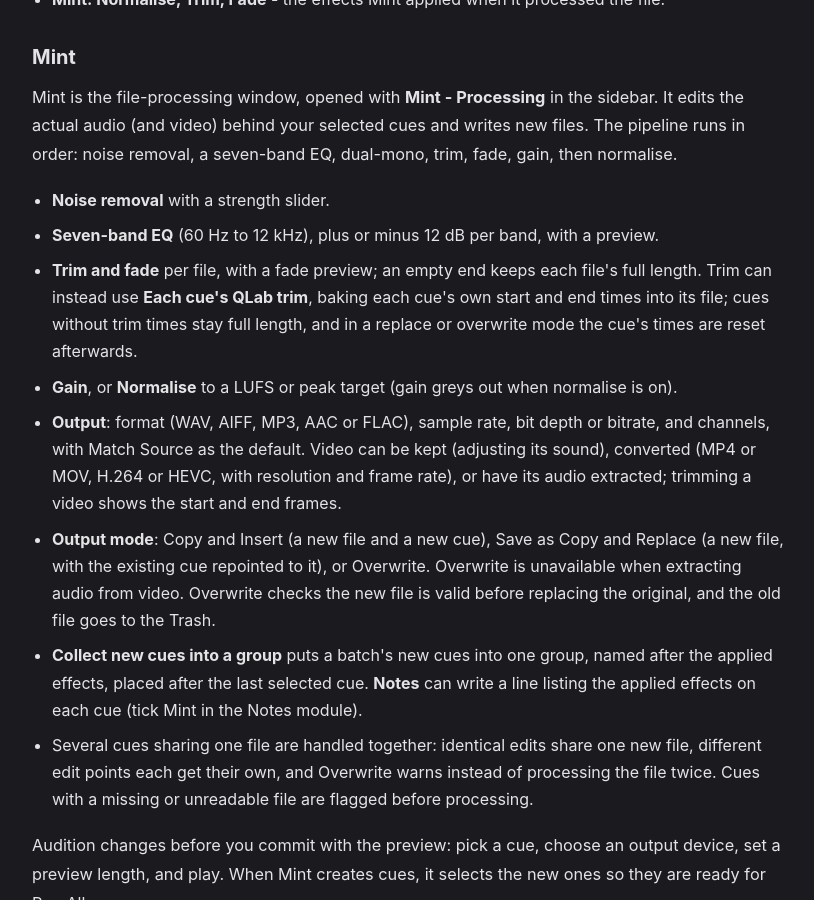
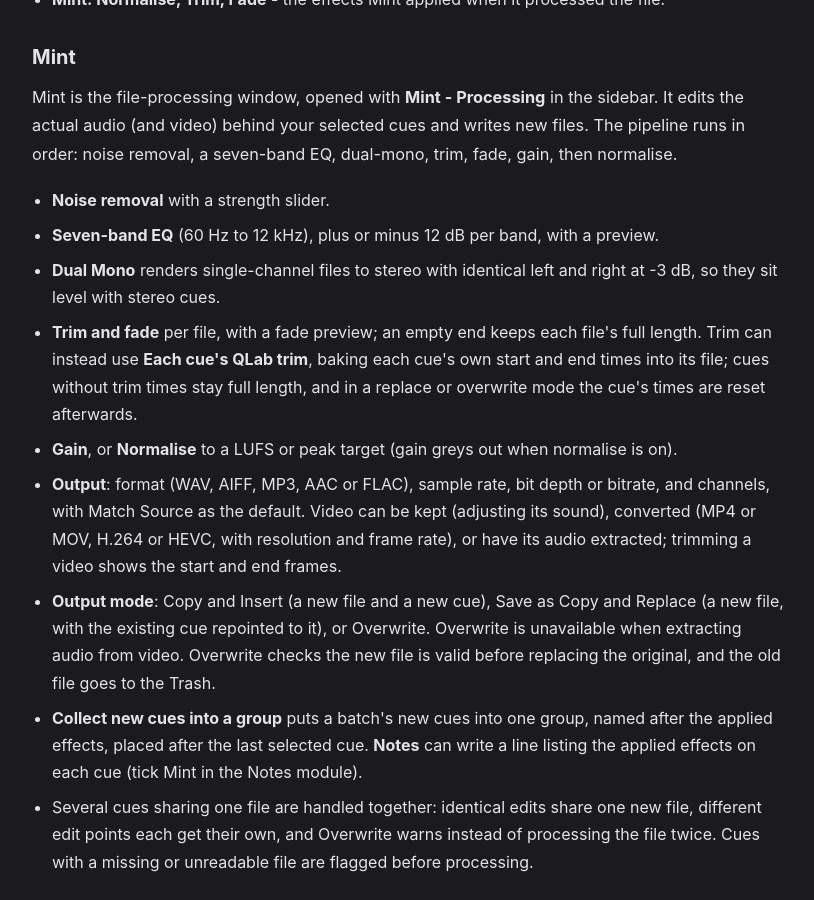
Before and after one commit to BSKapps/bskapps.github.io, a Jekyll site: the page built from articles/lab-assistant-guide/index.html, in a window 1280 px wide and 900 px high, scrolled down 3876 px. Shown: the whole window, without its empty margins (232-1046 px from the left). Built offline with Jekyll 4.4.1, drawn with Linux system fonts in a browser that asks for light colours.

Commit message:
Lab Assistant guide: Mint Dual Mono renders at -3 dB

```diff
--- a/_data/guides/lab-assistant-guide.json
+++ b/_data/guides/lab-assistant-guide.json
@@ -208,6 +208,7 @@
           "items": [
             "**Noise removal** with a strength slider.",
             "**Seven-band EQ** (60 Hz to 12 kHz), plus or minus 12 dB per band, with a preview.",
+            "**Dual Mono** renders single-channel files to stereo with identical left and right at -3 dB, so they sit level with stereo cues.",
             "**Trim and fade** per file, with a fade preview; an empty end keeps each file's full length. Trim can instead use **Each cue's QLab trim**, baking each cue's own start and end times into its file; cues without trim times stay full length, and in a replace or overwrite mode the cue's times are reset afterwards.",
             "**Gain**, or **Normalise** to a LUFS or peak target (gain greys out when normalise is on).",
             "**Output**: format (WAV, AIFF, MP3, AAC or FLAC), sample rate, bit depth or bitrate, and channels, with Match Source as the default. Video can be kept (adjusting its sound), converted (MP4 or MOV, H.264 or HEVC, with resolution and frame rate), or have its audio extracted; trimming a video shows the start and end frames.",
```
